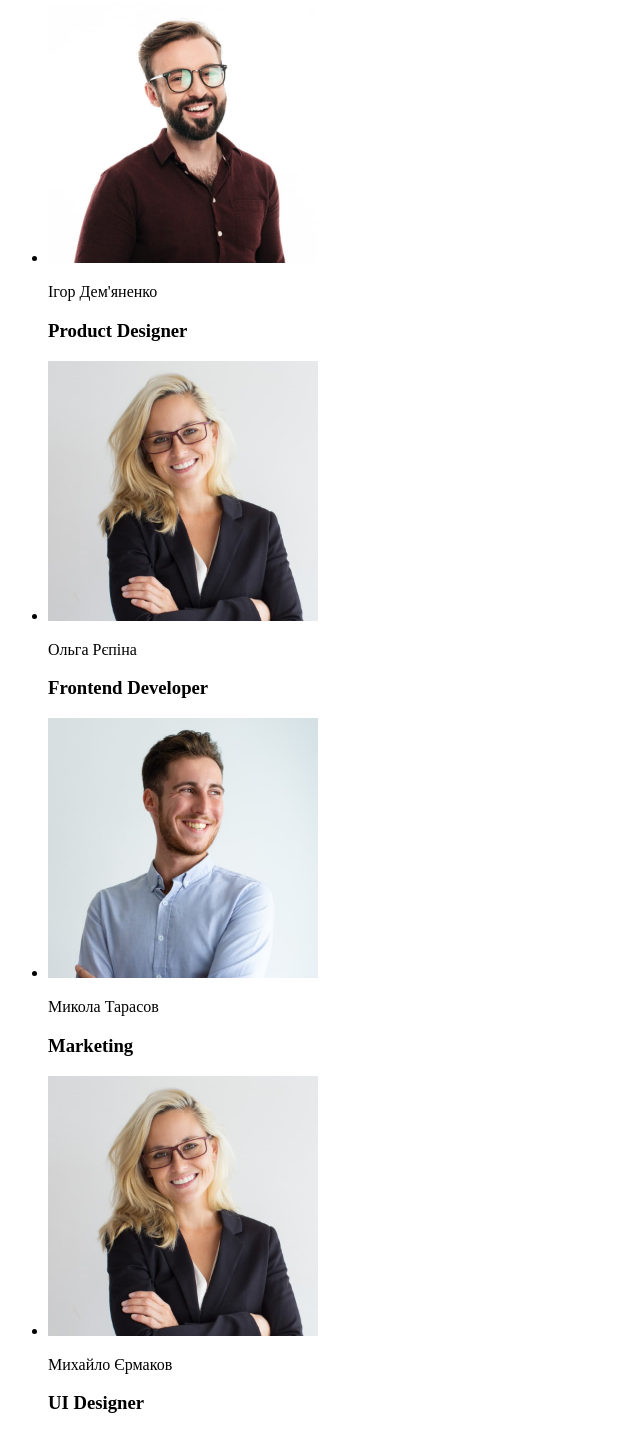
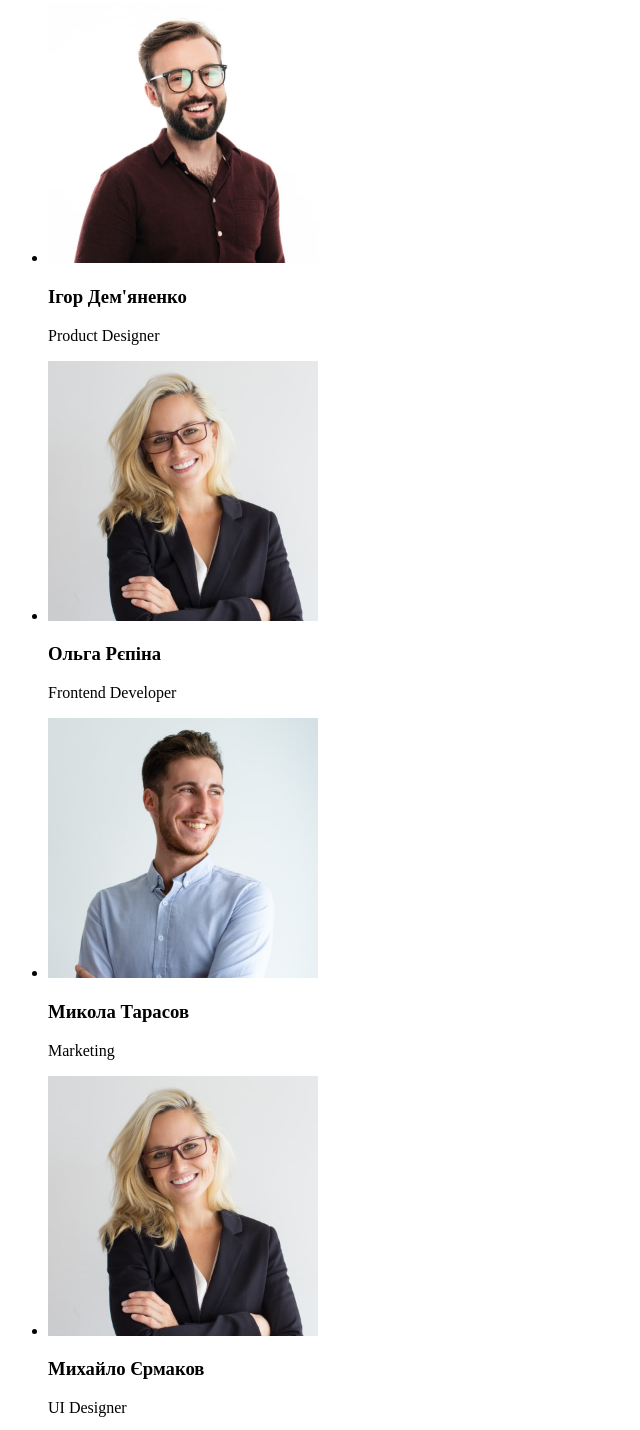
Before and after one commit to Devysna/goit-markup-hw-01, a plain HTML site: page index.html in a window 1280 px wide. Shown: the part 1618-3048 px from the top of the page, without its empty margins (0-640 px from the left). Drawn offline with Linux system fonts and the light colour scheme.

Commit message:
Зміни в секції "Наша команда"

```diff
--- a/index.html
+++ b/index.html
@@ -67,26 +67,24 @@
             <ul>
                 <li>
                     <img src="./images/team-a.jpg" alt="Product Designer" width="270" height="260">
-                    <p>Ігор Дем'яненко</p>
-                    <h3>Product Designer</h3>
+                    <h3>Ігор Дем'яненко</h3>
+                    <p>Product Designer</p>
                 </li>
                 <li>
                     <img src="./images/team-b.jpg" alt="Frontend Developer" width="270" height="260">
-                    <p>Ольга Рєпіна</p>
-                    <h3>Frontend Developer</h3>
+                    <h3>Ольга Рєпіна</h3>
+                    <p>Frontend Developer</p>
                 </li>
                 <li>
                     <img src="./images/team-c.jpg" alt="Marketing" width="270" height="260">
-                    <p>Микола Тарасов</p>
-                    <h3>Marketing</h3>
+                    <h3>Микола Тарасов</h3>
+                    <p>Marketing</p>
                 </li>
                 <li><img src="./images/team-b.jpg" alt="UI Designer" width="270" height="260">
-                    <p>Михайло Єрмаков</p>
-                    <h3>UI Designer</h3>
+                    <h3>Михайло Єрмаков</h3>
+                    <p>UI Designer</p>
                 </li>
             </ul>
-            <!--Візуальне виділення Прізвища та імені члена команди буде задане в css-->
-            <!--Візуальне зменшення назви посади члена команди буде задано в css-->
         </section>
     </main>
     <footer>
```
